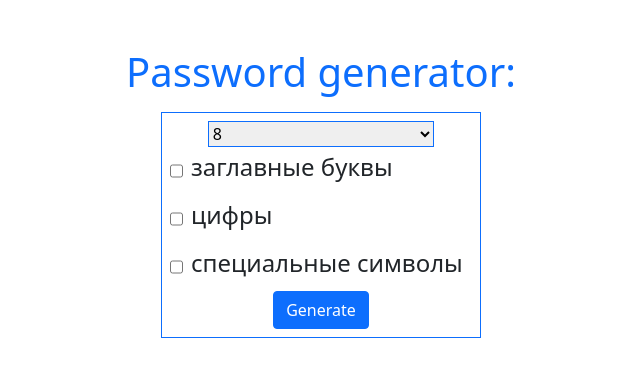
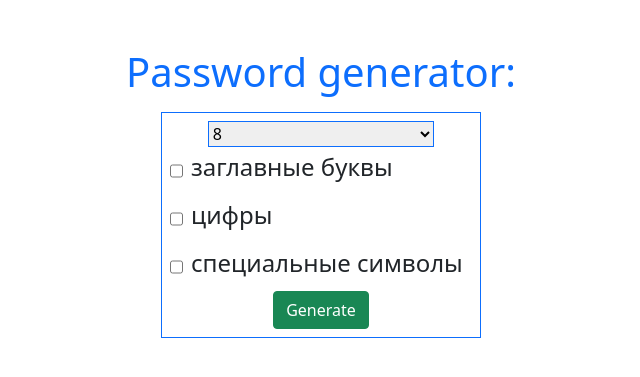
Before and after one commit to KuzminAnton1/Django, a Django app: page / in a window 1280 px wide. Shown: the top 377 px of the page, without its empty margins (319-959 px from the left). Run offline with Django 4.2, Linux system fonts and the light colour scheme.

Commit message:
Change color btn

```diff
--- a/password_gen/generator/templates/home-page/home.html
+++ b/password_gen/generator/templates/home-page/home.html
@@ -29,7 +29,7 @@
             <input type="checkbox" id="SpCh" name="special-chars" class="form-control-lg form-control-color me-2">
             <label for="SpCh" class="fs-4 form-label">специальные символы</label>
         </div>
-        <button class="btn btn-primary">Generate</button>
+        <button class="btn btn-success">Generate</button>
     </form>
 </body>
 </html>
```
